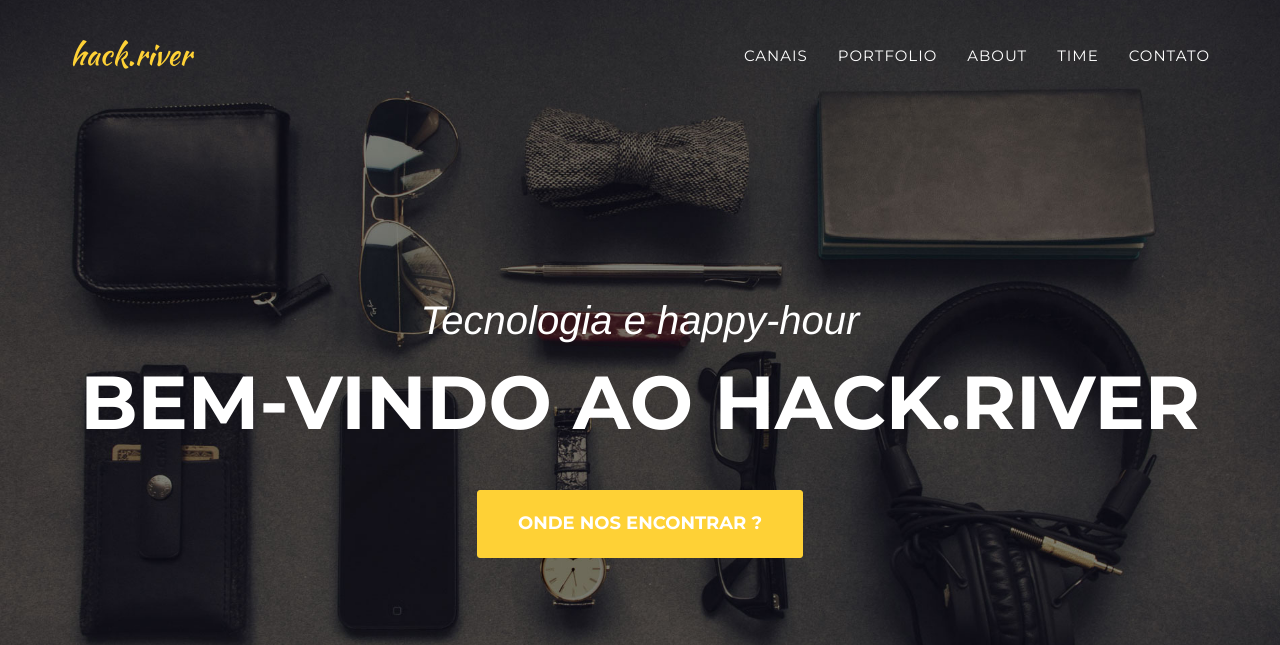
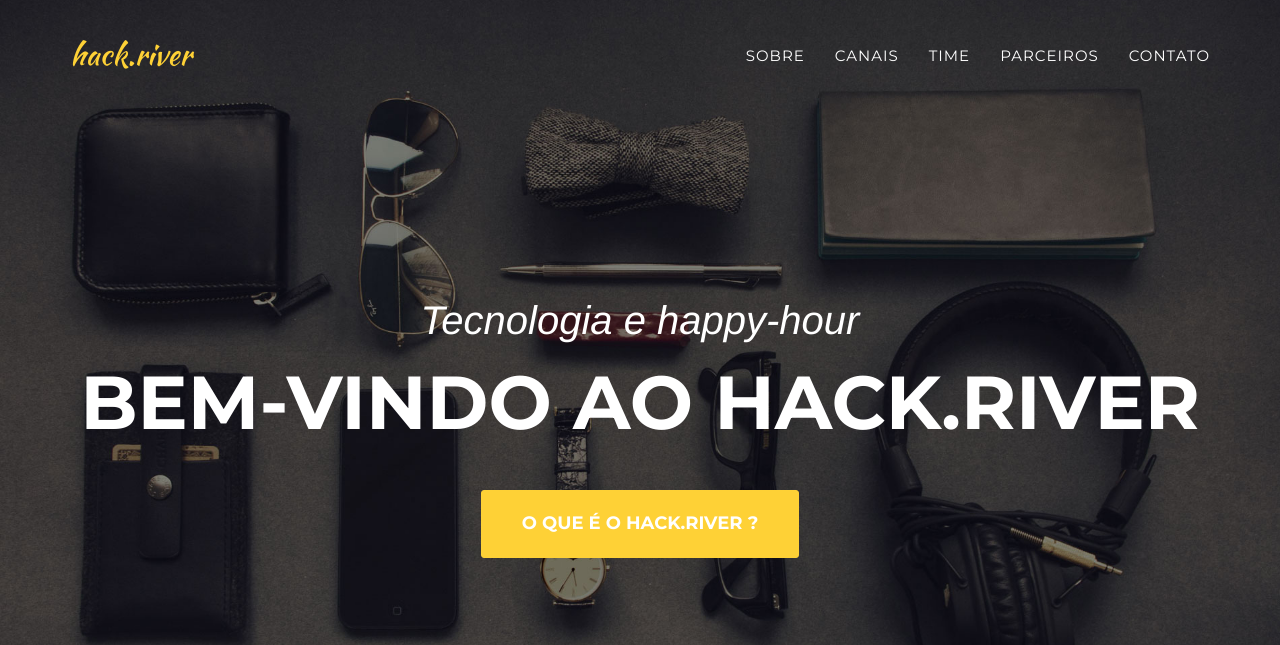
Before and after one commit to hackriver/hackriver.github.io, a Jekyll site: the page built from index.html, in a window 1280 px wide and 1400 px high. Shown: the top 645 px of the window. Built offline with Jekyll 4.4.1, drawn with Linux system fonts in a browser that asks for light colours; some web fonts are replaced; some of the changed text lies outside the part shown.

Commit message:
Varios ajustes - Renomeia os html pra enUS - Melhorias nos textos em geral - Section partners - Add speakerdeck channel

```diff
--- a/_includes/about.html
+++ b/_includes/about.html
@@ -1,79 +1,14 @@
-<!-- About Section -->
-    <section id="about">
+<section id="about" class="bg-light-gray">
     <div class="container">
         <div class="row">
             <div class="col-lg-12 text-center">
-                    <h2 class="section-heading">About</h2>
-                    <h3 class="section-subheading text-muted">Lorem ipsum dolor sit amet consectetur.</h3>
+                <h2 class="section-heading">O que é hack.river ?</h2>
+                <h3 class="section-subheading text-muted">Um pouco sobre nós e nosso propósito</h3>
             </div>
         </div>
         <div class="row">
-                <div class="col-lg-12">
-                    <ul class="timeline">
-                        <li>
-                            <div class="timeline-image">
-                                <img class="img-circle img-responsive" src="img/about/1.jpg" alt="">
-                            </div>
-                            <div class="timeline-panel">
-                                <div class="timeline-heading">
-                                    <h4>2009-2011</h4>
-                                    <h4 class="subheading">Our Humble Beginnings</h4>
-                                </div>
-                                <div class="timeline-body">
-                                    <p class="text-muted">Lorem ipsum dolor sit amet, consectetur adipisicing elit. Sunt ut voluptatum eius sapiente, totam reiciendis temporibus qui quibusdam, recusandae sit vero unde, sed, incidunt et ea quo dolore laudantium consectetur!</p>
-                                </div>
-                            </div>
-                        </li>
-                        <li class="timeline-inverted">
-                            <div class="timeline-image">
-                                <img class="img-circle img-responsive" src="img/about/2.jpg" alt="">
-                            </div>
-                            <div class="timeline-panel">
-                                <div class="timeline-heading">
-                                    <h4>March 2011</h4>
-                                    <h4 class="subheading">An Agency is Born</h4>
-                                </div>
-                                <div class="timeline-body">
-                                    <p class="text-muted">Lorem ipsum dolor sit amet, consectetur adipisicing elit. Sunt ut voluptatum eius sapiente, totam reiciendis temporibus qui quibusdam, recusandae sit vero unde, sed, incidunt et ea quo dolore laudantium consectetur!</p>
-                                </div>
-                            </div>
-                        </li>
-                        <li>
-                            <div class="timeline-image">
-                                <img class="img-circle img-responsive" src="img/about/3.jpg" alt="">
-                            </div>
-                            <div class="timeline-panel">
-                                <div class="timeline-heading">
-                                    <h4>December 2012</h4>
-                                    <h4 class="subheading">Transition to Full Service</h4>
-                                </div>
-                                <div class="timeline-body">
-                                    <p class="text-muted">Lorem ipsum dolor sit amet, consectetur adipisicing elit. Sunt ut voluptatum eius sapiente, totam reiciendis temporibus qui quibusdam, recusandae sit vero unde, sed, incidunt et ea quo dolore laudantium consectetur!</p>
-                                </div>
-                            </div>
-                        </li>
-                        <li class="timeline-inverted">
-                            <div class="timeline-image">
-                                <img class="img-circle img-responsive" src="img/about/4.jpg" alt="">
-                            </div>
-                            <div class="timeline-panel">
-                                <div class="timeline-heading">
-                                    <h4>July 2014</h4>
-                                    <h4 class="subheading">Phase Two Expansion</h4>
-                                </div>
-                                <div class="timeline-body">
-                                    <p class="text-muted">Lorem ipsum dolor sit amet, consectetur adipisicing elit. Sunt ut voluptatum eius sapiente, totam reiciendis temporibus qui quibusdam, recusandae sit vero unde, sed, incidunt et ea quo dolore laudantium consectetur!</p>
-                                </div>
-                            </div>
-                        </li>
-                        <li class="timeline-inverted">
-                            <div class="timeline-image">
-                                <h4>Be Part
-                                    <br>Of Our
-                                    <br>Story!</h4>
-                            </div>
-                        </li>
-                    </ul>
+            <div class="col-md-12 col-sm-12">
+                <script async class="speakerdeck-embed" data-id="2095c85465e14cbbab8077f8448e29b7" data-ratio="2.5" src="//speakerdeck.com/assets/embed.js"></script>
             </div>
         </div>
     </div>
--- a/_includes/canais.html
+++ /dev/null
@@ -1,37 +0,0 @@
-<!-- Services Section -->
-<section id="canais">
-    <div class="container">
-        <div class="row">
-            <div class="col-lg-12 text-center">
-                <h2 class="section-heading">Canais</h2>
-                <h3 class="section-subheading text-muted">Lorem ipsum dolor sit amet consectetur.</h3>
-            </div>
-        </div>
-        <div class="row text-center">
-            <div class="col-md-4">
-                <span class="fa-stack fa-4x">
-                    <i class="fa fa-circle fa-stack-2x text-primary"></i>
-                    <i class="fa fa-shopping-cart fa-stack-1x fa-inverse"></i>
-                </span>
-                <h4 class="service-heading">Meetup</h4>
-                <p class="text-muted">Lorem ipsum dolor sit amet, consectetur adipisicing elit. Minima maxime quam architecto quo inventore harum ex magni, dicta impedit.</p>
-            </div>
-            <div class="col-md-4">
-                <span class="fa-stack fa-4x">
-                    <i class="fa fa-circle fa-stack-2x text-primary"></i>
-                    <i class="fa fa-slack fa-stack-1x fa-inverse"></i>
-                </span>
-                <h4 class="service-heading">Slack</h4>
-                <p class="text-muted">Lorem ipsum dolor sit amet, consectetur adipisicing elit. Minima maxime quam architecto quo inventore harum ex magni, dicta impedit.</p>
-            </div>
-            <div class="col-md-4">
-                <span class="fa-stack fa-4x">
-                    <i class="fa fa-circle fa-stack-2x text-primary"></i>
-                    <i class="fa fa-facebook fa-stack-1x fa-inverse"></i>
-                </span>
-                <h4 class="service-heading">Facebook</h4>
-                <p class="text-muted">Lorem ipsum dolor sit amet, consectetur adipisicing elit. Minima maxime quam architecto quo inventore harum ex magni, dicta impedit.</p>
-            </div>
-        </div>
-    </div>
-</section>
--- /dev/null
+++ b/_includes/channels.html
@@ -0,0 +1,44 @@
+<section id="channels">
+    <div class="container">
+        <div class="row">
+            <div class="col-lg-12 text-center">
+                <h2 class="section-heading">Canais</h2>
+                <h3 class="section-subheading text-muted">O que tá rolando e onde a galera se encontra</h3>
+            </div>
+        </div>
+        <div class="row text-center">
+            <div class="col-md-3">
+                <span class="fa-stack fa-4x">
+                    <i class="fa fa-circle fa-stack-2x text-primary"></i>
+                    <i class="fa fa-changeme fa-stack-1x fa-inverse"></i>
+                </span>
+                <h4 class="service-heading">Meetup</h4>
+                <p class="text-muted">Nossos encontros (meetups) são organizados e divulgados no meetup.com, fique ligado!</p>
+            </div>
+            <div class="col-md-3">
+                <span class="fa-stack fa-4x">
+                    <i class="fa fa-circle fa-stack-2x text-primary"></i>
+                    <i class="fa fa-slack fa-stack-1x fa-inverse"></i>
+                </span>
+                <h4 class="service-heading">Slack</h4>
+                <p class="text-muted">Quer discutir sobre front-end, back-end, jobs ou simplesmente jogar conversa fora ? Entra aqui.</p>
+            </div>
+            <div class="col-md-3">
+                <span class="fa-stack fa-4x">
+                    <i class="fa fa-circle fa-stack-2x text-primary"></i>
+                    <i class="fa fa-facebook fa-stack-1x fa-inverse"></i>
+                </span>
+                <h4 class="service-heading">Facebook</h4>
+                <p class="text-muted">Nosso meio de notícias e divulgações. Se quiser se manter atualizado, curta nossa página.</p>
+            </div>
+            <div class="col-md-3">
+                <span class="fa-stack fa-4x">
+                    <i class="fa fa-circle fa-stack-2x text-primary"></i>
+                    <i class="fa fa-changeme fa-stack-1x fa-inverse"></i>
+                </span>
+                <h4 class="service-heading">Speaker Deck</h4>
+                <p class="text-muted">Quer rever as talks já apresentadas ? Veja aqui todos os slides.</p>
+            </div>
+        </div>
+    </div>
+</section>
--- a/_includes/clients.html
+++ /dev/null
@@ -1,27 +0,0 @@
-<!-- Clients Aside -->
-    <aside class="clients">
-        <div class="container">
-            <div class="row">
-                <div class="col-md-3 col-sm-6">
-                    <a href="#">
-                        <img src="img/logos/envato.jpg" class="img-responsive img-centered" alt="">
-                    </a>
-                </div>
-                <div class="col-md-3 col-sm-6">
-                    <a href="#">
-                        <img src="img/logos/designmodo.jpg" class="img-responsive img-centered" alt="">
-                    </a>
-                </div>
-                <div class="col-md-3 col-sm-6">
-                    <a href="#">
-                        <img src="img/logos/themeforest.jpg" class="img-responsive img-centered" alt="">
-                    </a>
-                </div>
-                <div class="col-md-3 col-sm-6">
-                    <a href="#">
-                        <img src="img/logos/creative-market.jpg" class="img-responsive img-centered" alt="">
-                    </a>
-                </div>
-            </div>
-        </div>
-    </aside>
--- a/_includes/css/agency.css
+++ b/_includes/css/agency.css
@@ -649,7 +649,7 @@ section h3.section-subheading {
     margin-top: 0;
 }
 
-aside.clients img {
+.partners img {
     margin: 50px auto;
 }
 
--- a/_includes/header.html
+++ b/_includes/header.html
@@ -19,16 +19,21 @@
                         <a href="#page-top"></a>
                     </li>
                     <li>
-                        <a class="page-scroll" href="#canais">Canais</a>
+                        <a class="page-scroll" href="#about">Sobre</a>
                     </li>
                     <li>
-                        <a class="page-scroll" href="#portfolio">Portfolio</a>
+                        <a class="page-scroll" href="#channels">Canais</a>
+                    </li>
+                    <!--
+                    <li>
+                        <a class="page-scroll" href="#timeline">Histórico</a>
+                    </li>
+                    -->
+                    <li>
+                        <a class="page-scroll" href="#team">Time</a>
                     </li>
                     <li>
-                        <a class="page-scroll" href="#about">About</a>
-                    </li>
-                    <li>
-                        <a class="page-scroll" href="#team">Time</a>
+                        <a class="page-scroll" href="#partners">Parceiros</a>
                     </li>
                     <li>
                         <a class="page-scroll" href="#contact">Contato</a>
@@ -46,7 +51,7 @@
             <div class="intro-text">
                 <div class="intro-lead-in">Tecnologia e happy-hour</div>
                 <div class="intro-heading">Bem-vindo ao hack.river</div>
-                <a href="#canais" class="page-scroll btn btn-xl">Onde nos encontrar ?</a>
+                <a href="#about" class="page-scroll btn btn-xl">O que é o hack.river ?</a>
             </div>
         </div>
     </header>
--- /dev/null
+++ b/_includes/partners.html
@@ -0,0 +1,34 @@
+<section id="partners">
+    <div class="container">
+        <div class="row">
+            <div class="col-lg-12 text-center">
+                <h2 class="section-heading">Parceiros</h2>
+                <h3 class="section-subheading text-muted">
+                   A cada meetup que realizamos contamos com o apoio de empresas e pessoas que nos ajudam muito! E aqui o nosso muito obrigado a todos.
+                </h3>
+            </div>
+        </div>
+        <div class="row">
+            <div class="col-md-3 col-sm-6">
+                <a href="#">
+                    <img src="img/logos/envato.jpg" class="img-responsive img-centered" alt="">
+                </a>
+            </div>
+            <div class="col-md-3 col-sm-6">
+                <a href="#">
+                    <img src="img/logos/designmodo.jpg" class="img-responsive img-centered" alt="">
+                </a>
+            </div>
+            <div class="col-md-3 col-sm-6">
+                <a href="#">
+                    <img src="img/logos/themeforest.jpg" class="img-responsive img-centered" alt="">
+                </a>
+            </div>
+            <div class="col-md-3 col-sm-6">
+                <a href="#">
+                    <img src="img/logos/creative-market.jpg" class="img-responsive img-centered" alt="">
+                </a>
+            </div>
+        </div>
+    </div>
+</section>
--- /dev/null
+++ b/_includes/team.html
@@ -0,0 +1,31 @@
+<section id="team" class="bg-light-gray">
+    <div class="container">
+        <div class="row">
+            <div class="col-lg-12 text-center">
+                <h2 class="section-heading">Quem faz isso acontecer</h2>
+                <h3 class="section-subheading text-muted"></h3>
+            </div>
+        </div>
+        <div class="row">
+            {% for member in site.people %}
+            <div class="col-sm-4">
+                <div class="team-member">
+                    <img src="img/team/{{ member.pic }}.jpg" class="img-responsive img-circle" alt="">
+                    <h4>{{ member.name }}</h4>
+                    <p class="text-muted">{{ member.position }}</p>
+                    <ul class="list-inline social-buttons">
+                        {% for network in member.social %}
+                        <li>
+                            <a href="{{ network.url }}">
+                                <i class="fa fa-{{ network.title }}"></i>
+                            </a>
+                        </li>
+                        {% endfor %}
+
+                    </ul>
+                </div>
+            </div>
+            {% endfor %}
+        </div>
+    </div>
+</section>
--- a/_includes/time.html
+++ /dev/null
@@ -1,37 +0,0 @@
-<!-- Team Section -->
-    <section id="team" class="bg-light-gray">
-        <div class="container">
-            <div class="row">
-                <div class="col-lg-12 text-center">
-                    <h2 class="section-heading">Our Amazing Team</h2>
-                    <h3 class="section-subheading text-muted">Lorem ipsum dolor sit amet consectetur.</h3>
-                </div>
-            </div>
-            <div class="row">
-                {% for member in site.people %}
-                <div class="col-sm-4">
-                    <div class="team-member">
-                        <img src="img/team/{{ member.pic }}.jpg" class="img-responsive img-circle" alt="">
-                        <h4>{{ member.name }}</h4>
-                        <p class="text-muted">{{ member.position }}</p>
-                        <ul class="list-inline social-buttons">
-                            {% for network in member.social %}
-                            <li>
-                                <a href="{{ network.url }}">
-                                    <i class="fa fa-{{ network.title }}"></i>
-                                </a>
-                            </li>
-                            {% endfor %}
-
-                        </ul>
-                    </div>
-                </div>
-                {% endfor %}
-            </div>
-            <div class="row">
-                <div class="col-lg-8 col-lg-offset-2 text-center">
-                    <p class="large text-muted">Lorem ipsum dolor sit amet, consectetur adipisicing elit. Aut eaque, laboriosam veritatis, quos non quis ad perspiciatis, totam corporis ea, alias ut unde.</p>
-                </div>
-            </div>
-        </div>
-    </section>
--- a/_layouts/default.html
+++ b/_layouts/default.html
@@ -7,12 +7,11 @@
     <body id="page-top" class="index">
 
     {% include header.html %}
-    {% include canais.html %}
-    {% include portfolio_grid.html %}
     {% include about.html %}
-    {% include time.html %}
-    {% include clients.html %}
-    {% include contato.html %}
+    {% include channels.html %}
+    {% include team.html %}
+    {% include partners.html %}
+    {% include contact.html %}
     {% include footer.html %}
     {% include modals.html %}
     {% include js.html %}
```
Also changed, not shown: _includes/timeline.html (added, +79 -0 lines), _includes/contact.html (renamed from _includes/contato.html), _includes/footer.html (indentation only). Lines whose indentation alone changed are shown as unchanged.
